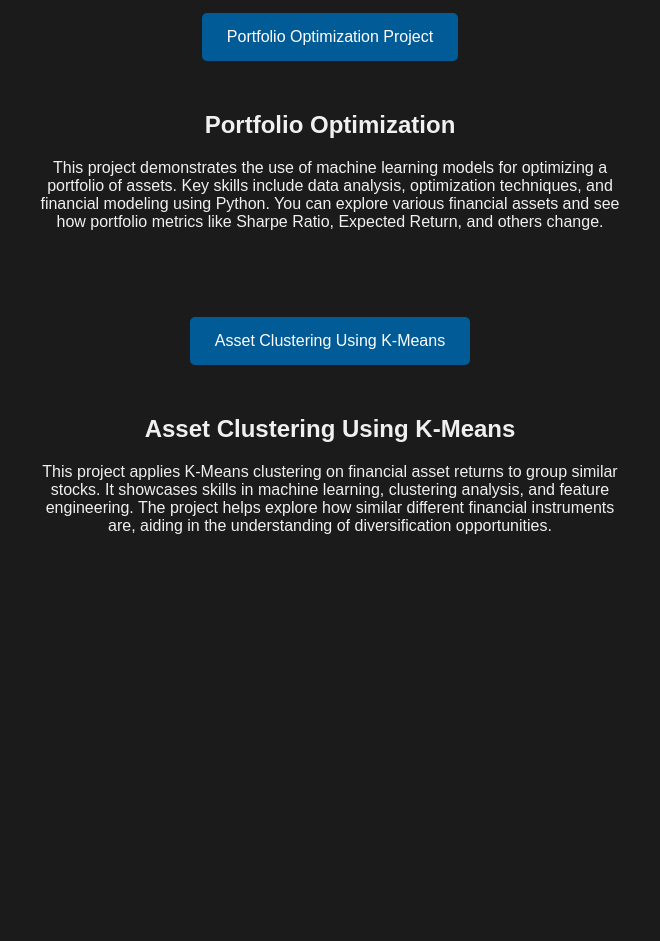
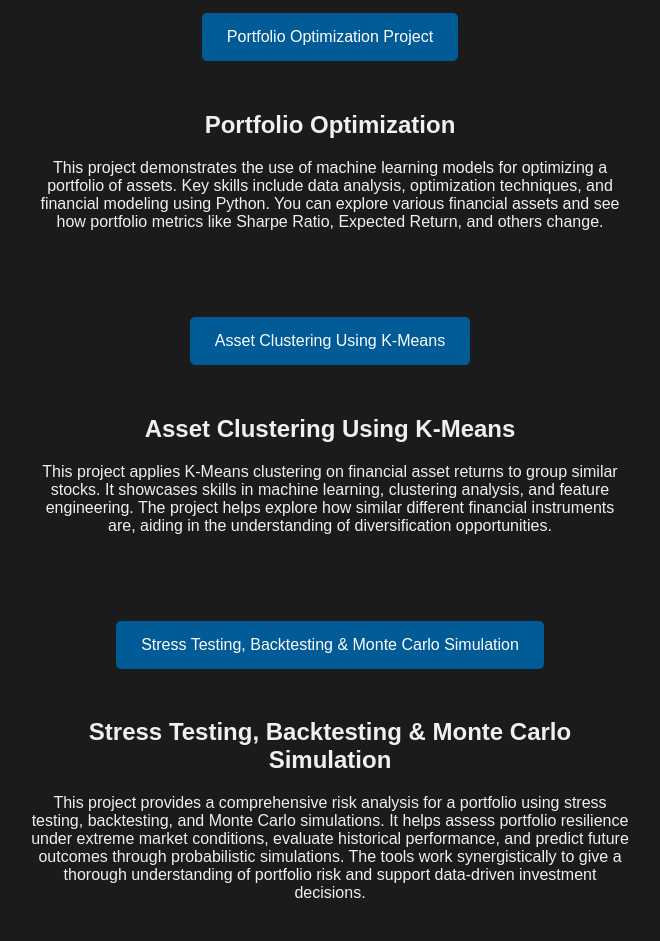
Before and after one commit to rahulsunilkumar/quant-finance-dashboard, a plain HTML site: page index.html in a window 1280 px wide. Shown: the part 175-1116 px from the top of the page, without its empty margins (310-970 px from the left). Before the commit the page ends 800 px from the top, so only its background shows below. Drawn offline with Linux system fonts and the light colour scheme.

Commit message:
Update index.html

```diff
--- a/index.html
+++ b/index.html
@@ -3,7 +3,7 @@
 <head>
     <meta charset="UTF-8">
     <meta name="viewport" content="width=device-width, initial-scale=1.0">
-    <title>Rahul Sunilkumar — Finance Dashboard</title>
+    <title>Rahul Sunilkumar — Finance Dashboard</title>
     <style>
         body {
             background-color: #1b1b1b;
@@ -66,6 +66,14 @@
                 <p>This project applies K-Means clustering on financial asset returns to group similar stocks. It showcases skills in machine learning, clustering analysis, and feature engineering. The project helps explore how similar different financial instruments are, aiding in the understanding of diversification opportunities.</p>
             </div>
         </div>
+
+        <div class="button-container">
+            <a class="button" href="https://qrm-rsunilkumar-stress-test.streamlit.app/" target="_blank">Stress Testing, Backtesting & Monte Carlo Simulation</a>
+            <div class="description">
+                <h2>Stress Testing, Backtesting & Monte Carlo Simulation</h2>
+                <p>This project provides a comprehensive risk analysis for a portfolio using stress testing, backtesting, and Monte Carlo simulations. It helps assess portfolio resilience under extreme market conditions, evaluate historical performance, and predict future outcomes through probabilistic simulations. The tools work synergistically to give a thorough understanding of portfolio risk and support data-driven investment decisions.</p>
+            </div>
+        </div>
     </div>
 </body>
 </html>
```
